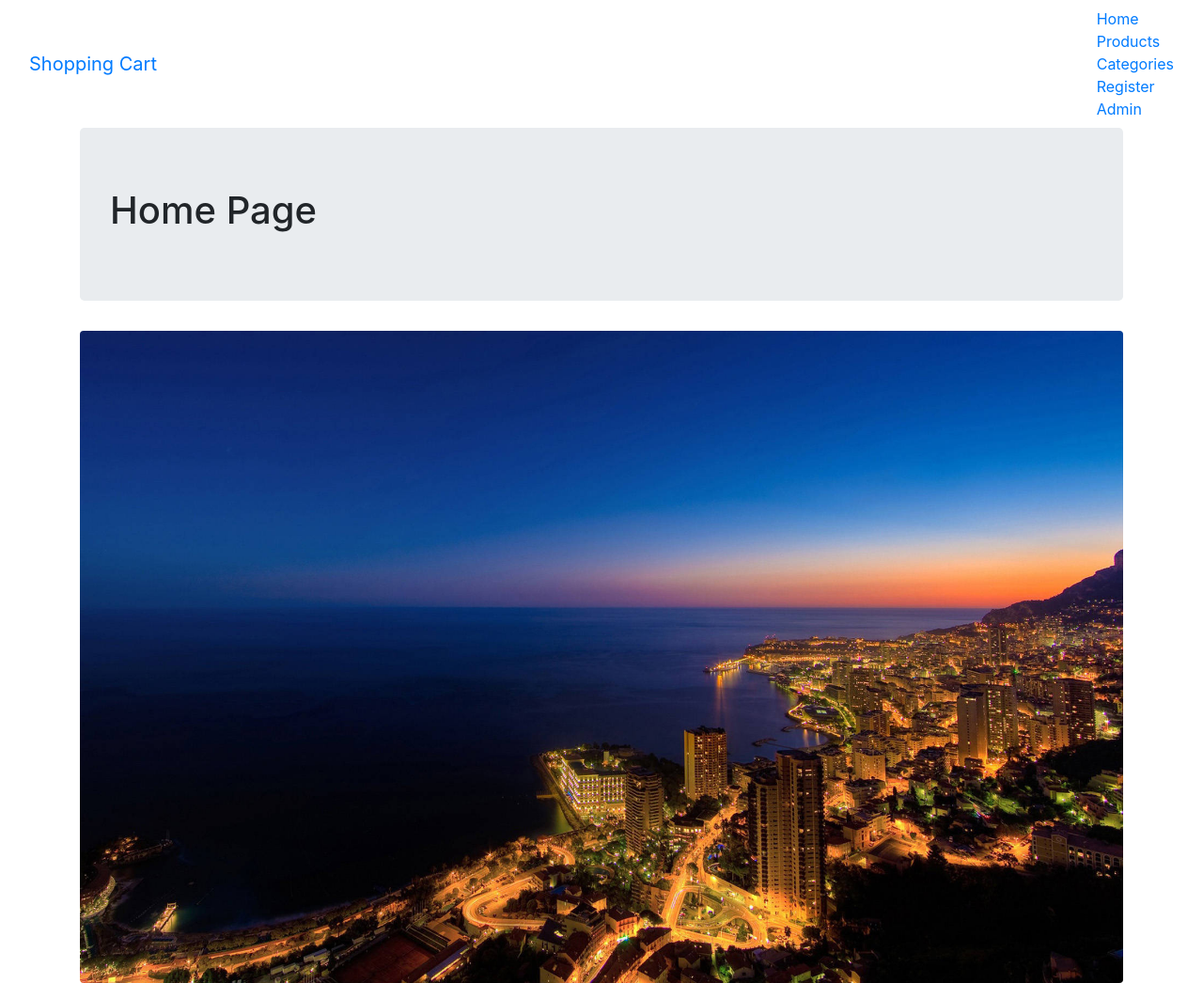
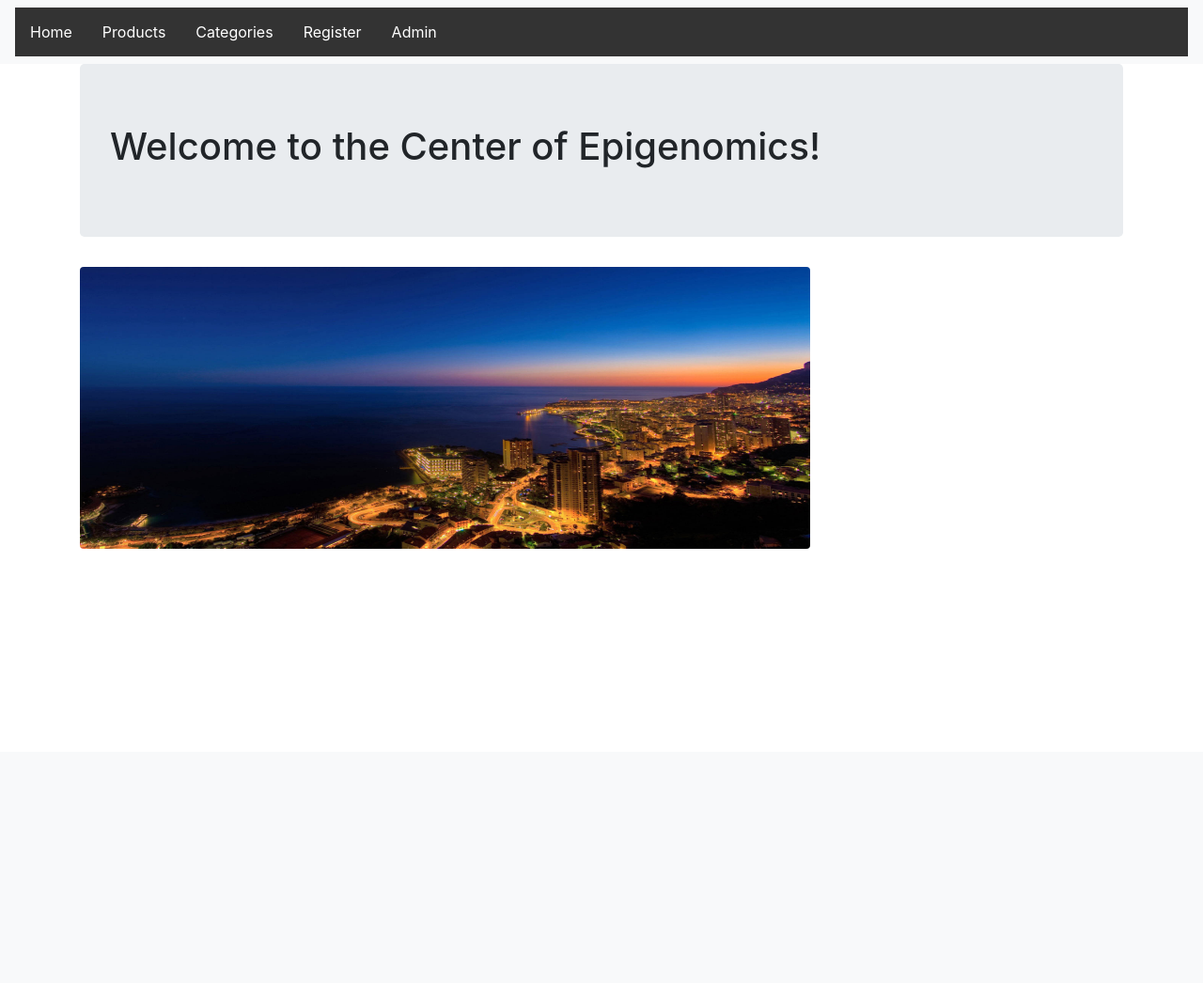
Before and after one commit to biomystery/django-cart-demo, a Django app: page / in a window 1280 px wide. Shown: the whole page at 94% size. After the commit the page ends 584 px from the top, so only its background shows below. Run offline with Django 3.2, Linux system fonts and the light colour scheme; some libraries are stand-ins or nearby versions.

Commit message:
fixed navbar

```diff
--- /dev/null
+++ b/static/css/shopping_cart.css
@@ -0,0 +1,36 @@
+ul {
+  list-style-type: none;
+  margin: 0;
+  padding: 0;
+  width: 100%;
+  overflow: hidden;
+  background-color: #333;
+}
+
+li {
+  float: left;
+}
+
+li a {
+  display: block;
+  color: white;
+  text-align: center;
+  padding: 14px 16px;
+  text-decoration: none;
+}
+
+/* Change the link color to #111 (black) on hover */
+li a:hover {
+  background-color: #111;
+}
+nav {
+  margin: 0;
+}
+body {
+  margin: 0px;
+}
+img {
+  height: 300px;
+  width: 70%;
+  margin: auto;
+}
--- a/templates/base.html
+++ b/templates/base.html
@@ -1,4 +1,5 @@
 <!DOCTYPE html>
+{% load staticfiles%}
 <html lang="en" dir="ltr">
 
 <head>
@@ -7,15 +8,12 @@
 
   <!-- Bootstrap CSS -->
   <link rel="stylesheet" href="https://stackpath.bootstrapcdn.com/bootstrap/4.1.3/css/bootstrap.min.css" integrity="sha384-MCw98/SFnGE8fJT3GXwEOngsV7Zt27NXFoaoApmYm81iuXoPkFOJwJ8ERdknLPMO" crossorigin="anonymous">
+  <link rel="stylesheet" href="{% static "css/shopping_cart.css"%}"/>
   <title>Base</title>
 </head>
 
 <body>
-  <nav class="navbar navbar-default">
-    <div class="container-fluid">
-      <div class="navbar-header">
-        <a class="navbar-brand" href="#">Shopping Cart</a>
-      </div>
+  <nav class="navbar navbar-expand-sm bg-light">
       <ul class="nav navbar-nav">
         <li class="active">
           <a  href="{% url 'index'%}"> Home </a>
@@ -33,7 +31,6 @@
           <a href="{% url 'admin:index'%}"> Admin </a>
         </li>
       </ul>
-    </div>
   </nav>
 
   <div class="container">
@@ -41,9 +38,9 @@
     {% endblock %}
   </div>
       <!-- jQuery first, then Popper.js, then Bootstrap JS -->
-      <script src="https://code.jquery.com/jquery-3.3.1.slim.min.js" integrity="sha384-q8i/X+965DzO0rT7abK41JStQIAqVgRVzpbzo5smXKp4YfRvH+8abtTE1Pi6jizo" crossorigin="anonymous"></script>
+      <!-- <script src="https://code.jquery.com/jquery-3.3.1.slim.min.js" integrity="sha384-q8i/X+965DzO0rT7abK41JStQIAqVgRVzpbzo5smXKp4YfRvH+8abtTE1Pi6jizo" crossorigin="anonymous"></script>
       <script src="https://cdnjs.cloudflare.com/ajax/libs/popper.js/1.14.3/umd/popper.min.js" integrity="sha384-ZMP7rVo3mIykV+2+9J3UJ46jBk0WLaUAdn689aCwoqbBJiSnjAK/l8WvCWPIPm49" crossorigin="anonymous"></script>
-      <script src="https://stackpath.bootstrapcdn.com/bootstrap/4.1.3/js/bootstrap.min.js" integrity="sha384-ChfqqxuZUCnJSK3+MXmPNIyE6ZbWh2IMqE241rYiqJxyMiZ6OW/JmZQ5stwEULTy" crossorigin="anonymous"></script>
+      <script src="https://stackpath.bootstrapcdn.com/bootstrap/4.1.3/js/bootstrap.min.js" integrity="sha384-ChfqqxuZUCnJSK3+MXmPNIyE6ZbWh2IMqE241rYiqJxyMiZ6OW/JmZQ5stwEULTy" crossorigin="anonymous"></script> -->
 
 </body>
 
--- a/templates/index.html
+++ b/templates/index.html
@@ -2,9 +2,9 @@
 {% load static %}
 {%block body_block%}
   <div class="jumbotron">
-    <h1>Home Page</h1>
+    <h1>Welcome to the Center of Epigenomics!</h1>
   </div>
-  <div class="text-center">
+  <div class="center">
     <img src="{% static "images/monaco.jpeg" %}" style="max-width: 100%;" class="rounded float-left" alt="Uh oh id didn't show">
   </div>
 {% endblock %}
```
Also changed, not shown: core/templates/core/core_base.html (+5 -8 lines).
